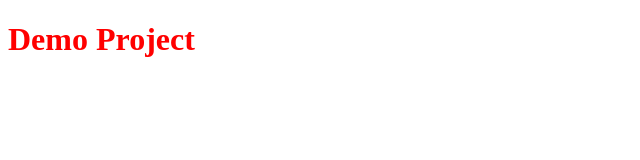
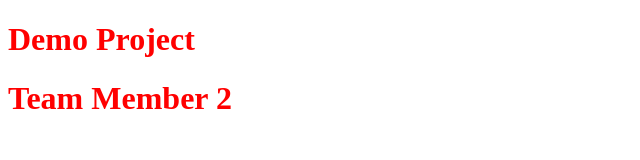
Before and after one commit to engineershamshirshah/demo, a plain HTML site: page index.html in a window 1280 px wide. Shown: the whole page, without its empty margins (0-640 px from the left). Drawn offline with Linux system fonts and the light colour scheme.

Commit message:
Changes made to index.html

```diff
--- a/index.html
+++ b/index.html
@@ -8,5 +8,6 @@
 </head>
 <body>
     <h1>Demo Project</h1>
+    <h1>Team Member 2</h1>
 </body>
 </html>
```
